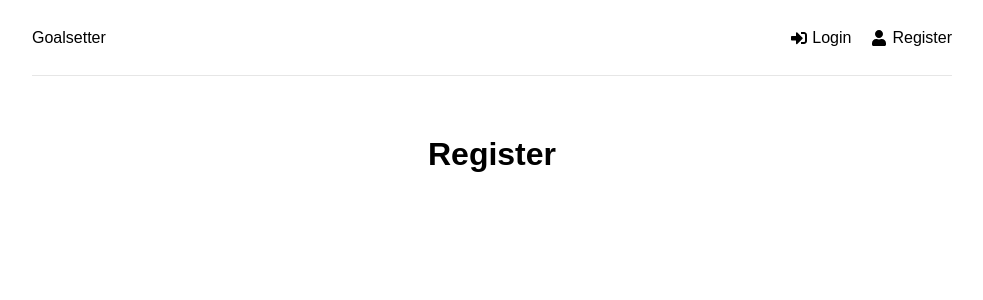
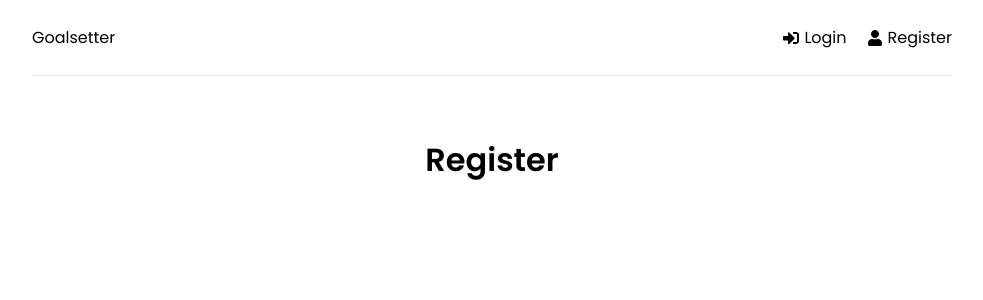
Before and after one commit to memosk8/Goal-react-app, a React (Create React App) app in the folder frontend/: page /register in a window 1280 px wide. Shown: the top 300 px of the page, without its empty margins (148-1131 px from the left). Built offline with nearby package versions, Linux system fonts and the light colour scheme.

Commit message:
imported react to render pages

```diff
--- a/frontend/src/App.js
+++ b/frontend/src/App.js
@@ -3,6 +3,7 @@ import Header from './components/Header'
 import Dashboard from './pages/Dashboard'
 import Login from './pages/Login'
 import Register from './pages/Register'
+import React from 'react';
 
 function App() {
   return (
--- a/frontend/src/components/Header.jsx
+++ b/frontend/src/components/Header.jsx
@@ -1,4 +1,5 @@
 import { FaSignInAlt, FaSignOutAlt, FaUser } from 'react-icons/fa'
+import React from 'react';
 import { Link } from 'react-router-dom'
 
 function Header() {
--- a/frontend/src/index.css
+++ b/frontend/src/index.css
@@ -7,7 +7,7 @@
 }
 
 body {
-  font-family: 'Ubuntu Mono Ligaturized', sans-serif;
+  font-family: 'Poppins', sans-serif;
   height: 100vh;
 }
 
--- a/frontend/src/pages/Dashboard.jsx
+++ b/frontend/src/pages/Dashboard.jsx
@@ -1,3 +1,4 @@
+import React from 'react';
 function Dashboard() {
   return (
     <div>
--- a/frontend/src/pages/Login.jsx
+++ b/frontend/src/pages/Login.jsx
@@ -1,3 +1,4 @@
+import React from 'react';
 function Login() {
   return (
     <div>
--- a/frontend/src/pages/Register.jsx
+++ b/frontend/src/pages/Register.jsx
@@ -1,8 +1,9 @@
+import React from 'react';
 function Register() {
   return (
-    <div>
+    <>
       <h1>Register</h1>
-    </div>
+    </>
   )
 }
 
```
